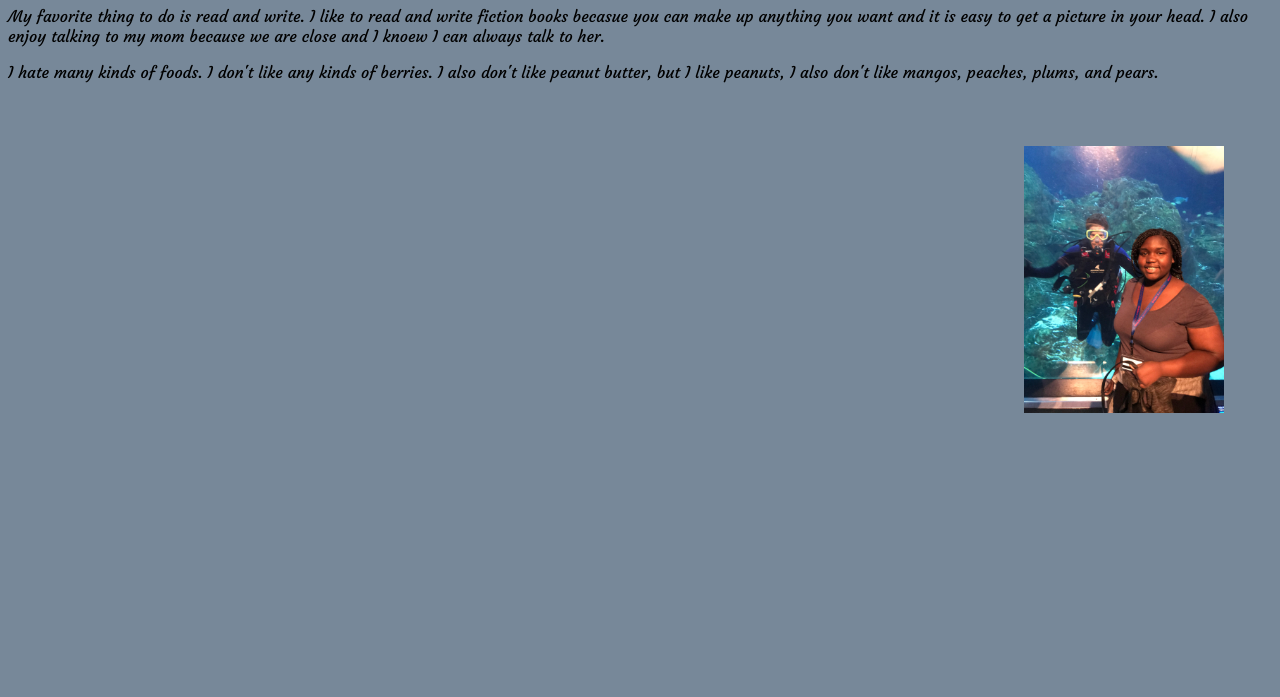
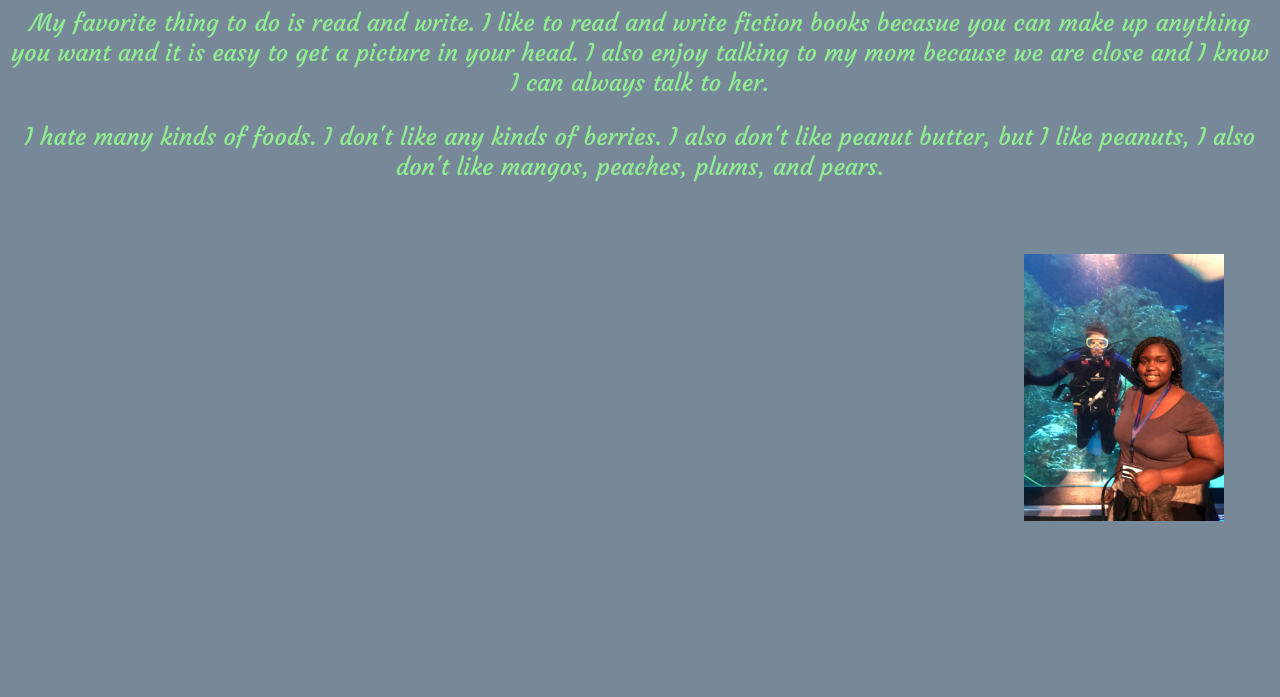
Before and after one commit to DBundick/portfolio-, a plain HTML site: page about.html in a window 1280 px wide. Shown: the part 103-800 px from the top of the page. Drawn offline with Linux system fonts and the light colour scheme.

```diff
--- a/PortfolioStyle.css
+++ b/PortfolioStyle.css
@@ -1,13 +1,13 @@
 body {
     background:lightslategray}
 
-#Favorite{
-    font-size: 3.5rem;
+#Fonts{
+    font-size: 1.5rem;
     color: lightgreen;
     font-family: 'Times New Roman', Times, serif;
 }
-#Dislikes{
-    font-size:3.5rem;
+#Fonts{
+    font-size: 1.5rem;
     color: lightgreen;
     font-family: Cambria, Cochin, Georgia, Times, 'Times New Roman', serif
 }
@@ -28,6 +28,7 @@ body {
 }
 h1 {
     font-family: 'Lobster', cursive;
+    color: lavender
 }
 
 @keyframes animate{
--- a/about.html
+++ b/about.html
@@ -20,11 +20,13 @@
         <a href="projects.html">Projects</a>
     </nav>
     <div id="cake">
+
+        <center/>
         <h1> Danye' Bundick</h1>
-    <p id="Fonts">My favorite thing to do is read and write. I like to read and write fiction books becasue you can make up anything you want and it is easy to get a picture in your head. I also enjoy talking to my mom because we are close and I knoew I can always talk to her.   </p>
+    <p id="Fonts">My favorite thing to do is read and write. I like to read and write fiction books becasue you can make up anything you want and it is easy to get a picture in your head. I also enjoy talking to my mom because we are close and I know I can always talk to her.   </p>
     <p id="Fonts">I hate many kinds of foods. I don't like any kinds of berries. I also don't like peanut butter, but I like peanuts, I also don't like mangos, peaches, plums, and pears. </p>
 </div>
-    <img id="Picture" src="IMG_4105.JPG" alt="Danye'">
+    <img id="Picture" src="IMG_4105.JPG" alt="Danye' height="600px">
 </body>
 
 </html>
```
